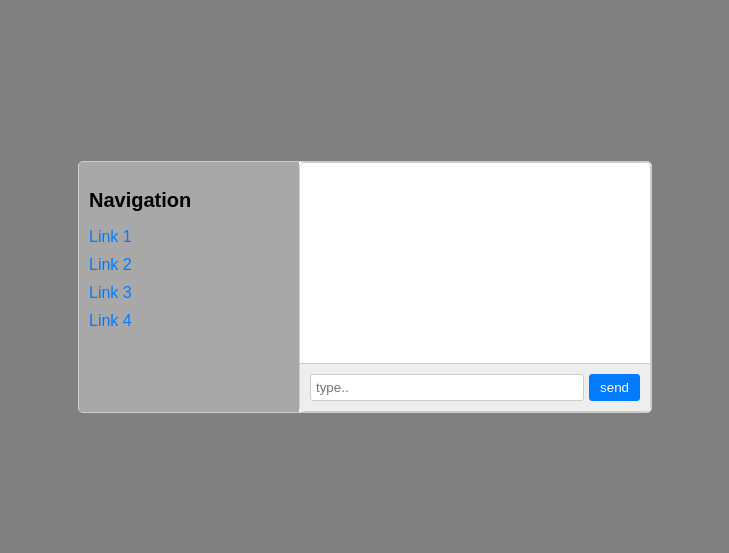
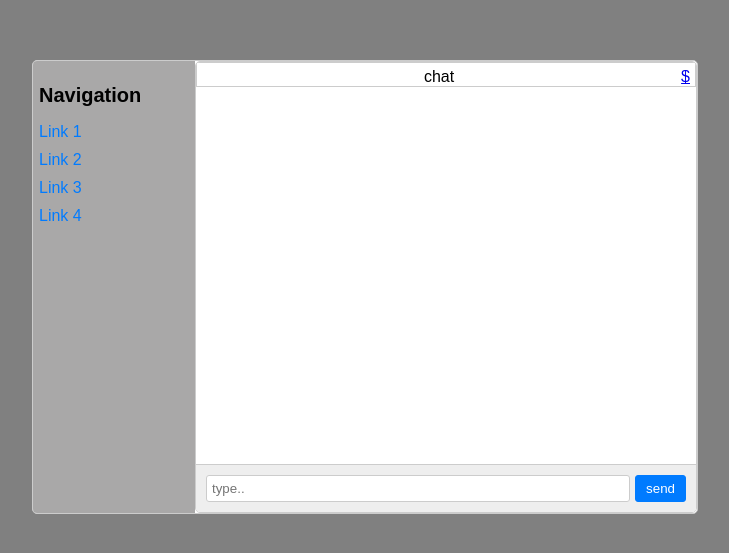
Before and after one commit to svolokitin/chat, a plain HTML site: page front/index.html in a window 1280 px wide. Shown: the part 113-666 px from the top of the page, without its empty margins (275-1004 px from the left). Drawn offline with Linux system fonts and the light colour scheme.

Commit message:
update UI

```diff
--- a/front/index.css
+++ b/front/index.css
@@ -10,7 +10,6 @@ body {
 
 .container {
     display: flex;
-
     border: 1px solid #ccc;
     border-radius: 5px;
     background-color: #fff;
@@ -18,13 +17,26 @@ body {
 }
 
 .chat__container {
-    width: 350px;
+    height: 450px;
+    width: 500px;
     border: 1px solid #ccc;
     border-radius: 5px;
     background-color: #fff;
     display: flex;
     flex-direction: column;
     overflow: hidden;
+}
+
+.topbar {
+    text-align: center;
+    padding-top: 5px;
+    border: 1px solid #ccc
+}
+
+.topbar a {
+    float: right;
+    margin: 0;
+    padding-right: 5px;
 }
 
 .chat__window {
@@ -66,14 +78,14 @@ body {
 }
 
 .sidebar {
-    width: 200px;
-    padding: 10px;
+    width: 150px;
+    padding: 6px;
     background-color: #a9a8a8;
 }
 
 .sidebar h2 {
     font-size: 20px;
-    margin-bottom: 10px;
+
 }
 
 .sidebar ul {
--- a/front/index.html
+++ b/front/index.html
@@ -18,6 +18,9 @@
                 </ul>
             </div>
             <div class="chat__container">
+                <div class="topbar">chat
+                    <a href="#" title="settings">$</a>
+                </div>
                 <div class="chat__window" id="chat__window"></div>
                 <div class="chat__input">
                     <input type="text" id="chat__message" placeholder="type..">
```
